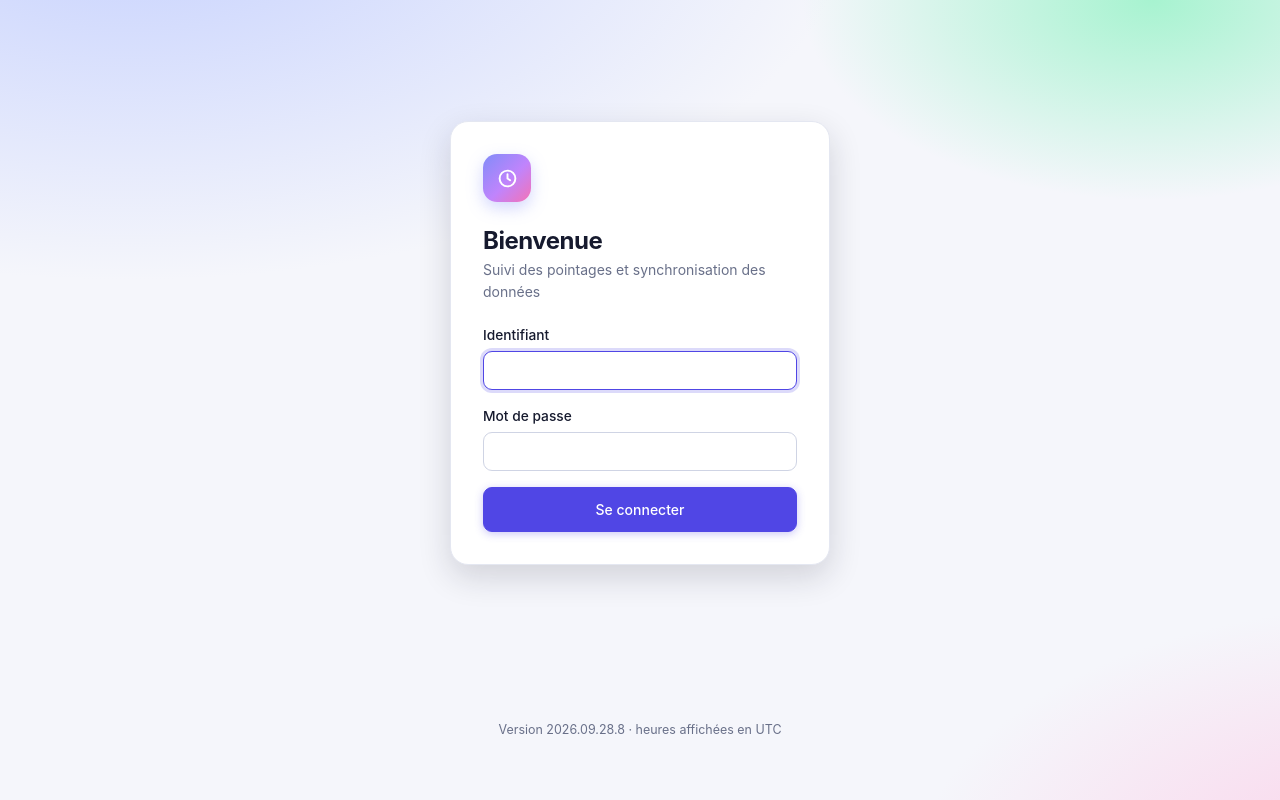
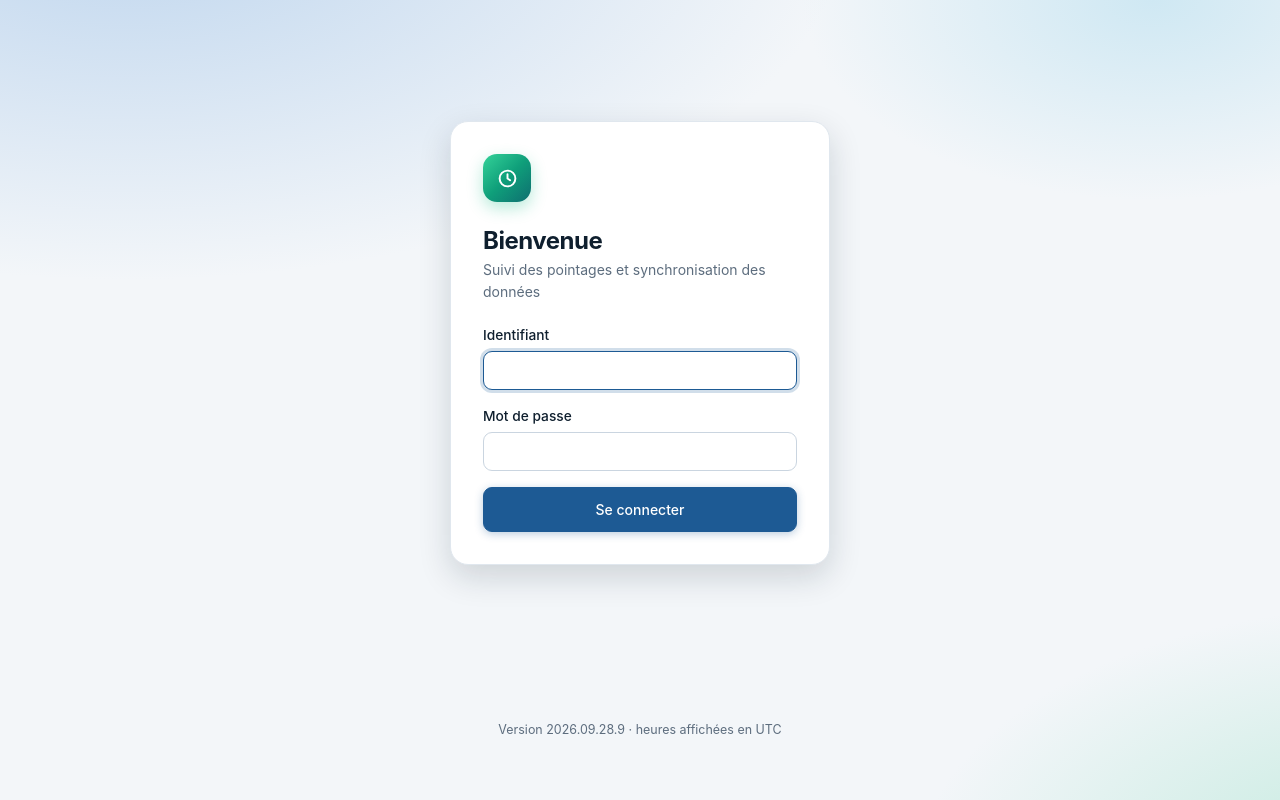
Before and after one commit to bambamamadouperso/Pointage_Emp, a FastAPI app: page /login in a window 1280 px wide. Run offline with FastAPI, Linux system fonts and the light colour scheme.

Commit message:
Couleurs : bleu sombre et vert sombre à la place du violet
- Menu latéral bleu nuit, élément actif et logo en vert
- Boutons et liens en bleu sombre, cartes KPI bleu / bleu ciel / vert pétrole
- Variantes plus claires en thème sombre pour garder le contraste
- Page de connexion et icône de l'onglet assorties
- Version 2026.09.28.9

Co-Authored-By: Claude Opus 5.5 <noreply@anthropic.com>
Claude-Session: https://claude.ai/code/session_014z1e6rU9LcM7rCz3ftSFJE

```diff
--- a/app/__init__.py
+++ b/app/__init__.py
@@ -1 +1 @@
-__version__ = "2026.09.28.8"
+__version__ = "2026.09.28.9"
--- a/app/static/style.css
+++ b/app/static/style.css
@@ -1,19 +1,19 @@
 /* ==========================================================================
    Pointage — design épuré et coloré
-   Palette : indigo (action), émeraude (à l'heure / succès), ambre-orangé (retard),
-   rose-rouge (absent / erreur), ardoise (incomplet), ciel et violet pour les accents.
+   Palette : bleu sombre (action, navigation), vert sombre (accents), émeraude (à l'heure / succès),
+   ambre-orangé (retard), rose-rouge (absent / erreur), ardoise (incomplet).
    ========================================================================== */
 :root {
-  --bg: #f5f6fb;
+  --bg: #f3f6f9;
   --surface: #ffffff;
-  --surface-2: #f8f9fd;
-  --text: #161a2e;
-  --muted: #697089;
-  --border: #e4e7f1;
-  --border-strong: #cfd4e4;
-  --primary: #5046e5;
-  --primary-hover: #4338ca;
-  --primary-soft: #eef0ff;
+  --surface-2: #f6f8fb;
+  --text: #0f1f2e;
+  --muted: #5d6d7e;
+  --border: #e0e7ee;
+  --border-strong: #cad5e0;
+  --primary: #1d5a94;
+  --primary-hover: #154776;
+  --primary-soft: #e5eef7;
   --primary-text: #ffffff;
 
   --ok: #047857;   --ok-bg: #d1fae5;   --ok-solid: #10b981;
@@ -22,41 +22,42 @@
   --err: #be123c;  --err-bg: #ffe4e6;  --err-solid: #f43f5e;
   --run: #1d4ed8;  --run-bg: #dbeafe;  --run-solid: #3b82f6;
   --inc: #475569;  --inc-bg: #e2e8f0;  --inc-solid: #94a3b8;
-  --violet: #7c3aed; --violet-bg: #ede9fe;
+  --violet: #1e3a8a; --violet-bg: #dde6f6;
   --sky: #0369a1; --sky-bg: #e0f2fe;
-  --info-bg: #eef0ff;
+  --info-bg: #e7f0f8;
 
-  --side-bg: linear-gradient(180deg, #1e1b4b 0%, #2e2a7a 55%, #3730a3 100%);
-  --side-text: #c7c9f4;
+  --side-bg: linear-gradient(180deg, #0a1b2e 0%, #0e2840 55%, #0f3446 100%);
+  --side-text: #b6c7d8;
   --radius: 12px;
   --radius-sm: 8px;
-  --shadow: 0 1px 2px rgba(22, 26, 46, .04), 0 2px 8px rgba(22, 26, 46, .05);
-  --shadow-lg: 0 12px 32px rgba(22, 26, 46, .16);
+  --shadow: 0 1px 2px rgba(15, 31, 46, .04), 0 2px 8px rgba(15, 31, 46, .05);
+  --shadow-lg: 0 12px 32px rgba(15, 31, 46, .16);
   --side-w: 248px;
   color-scheme: light;
 }
 @media (prefers-color-scheme: dark) {
   :root {
-    --bg: #0c0f1d;
-    --surface: #141830;
-    --surface-2: #181d38;
-    --text: #e8eaf6;
-    --muted: #959bb8;
-    --border: #262c4b;
-    --border-strong: #353c63;
-    --primary: #7c74ff;
-    --primary-hover: #938cff;
-    --primary-soft: #232552;
+    --bg: #09131d;
+    --surface: #0f1c29;
+    --surface-2: #132335;
+    --text: #e4ecf3;
+    --muted: #8aa0b4;
+    --border: #1d3044;
+    --border-strong: #2a435c;
+    --primary: #4f9ddf;
+    --primary-hover: #6cb0e8;
+    --primary-soft: #122e48;
+    --primary-text: #061423;
     --ok: #34d399;   --ok-bg: #0f2f26;
     --warn: #fbbf24; --warn-bg: #33280b;
     --late: #fb923c; --late-bg: #3a2210;
     --err: #fb7185;  --err-bg: #3b1220;
     --run: #93c5fd;  --run-bg: #16244d;
     --inc: #cbd5e1;  --inc-bg: #273046;
-    --violet: #c4b5fd; --violet-bg: #2a2150;
+    --violet: #93b4f0; --violet-bg: #142a4a;
     --sky: #7dd3fc; --sky-bg: #0f2a3d;
-    --info-bg: #1d2150;
-    --side-bg: linear-gradient(180deg, #0f0d2e 0%, #1b1850 60%, #231f6b 100%);
+    --info-bg: #112c45;
+    --side-bg: linear-gradient(180deg, #050f1a 0%, #091c2e 60%, #0a2632 100%);
     --shadow: 0 1px 2px rgba(0, 0, 0, .3);
     --shadow-lg: 0 12px 32px rgba(0, 0, 0, .5);
     color-scheme: dark;
@@ -109,8 +110,8 @@ body.app { display: grid; grid-template-columns: var(--side-w) minmax(0, 1fr); m
 .brand:hover { text-decoration: none; }
 .brand-mark {
   width: 38px; height: 38px; border-radius: 11px; display: grid; place-items: center; color: #fff;
-  background: linear-gradient(135deg, #818cf8 0%, #c084fc 55%, #f472b6 100%);
-  box-shadow: 0 6px 16px rgba(129, 140, 248, .35);
+  background: linear-gradient(135deg, #34d399 0%, #0f9f7a 50%, #0e6e70 100%);
+  box-shadow: 0 6px 16px rgba(16, 185, 129, .3);
 }
 .brand-mark .ico { width: 21px; height: 21px; stroke-width: 2.2; }
 .brand-mark.small { width: 30px; height: 30px; border-radius: 9px; }
@@ -316,13 +324,13 @@ details.edit summary::-webkit-details-marker { display: none; }
 
 /* ---------------------------------------------------------------- connexion */
 body.guest { min-height: 100vh; background:
-  radial-gradient(1200px 600px at 10% -10%, #c7d2fe 0%, transparent 60%),
-  radial-gradient(900px 500px at 110% 110%, #fbcfe8 0%, transparent 55%),
-  radial-gradient(700px 400px at 90% 0%, #a7f3d0 0%, transparent 50%), var(--bg); }
+  radial-gradient(1200px 600px at 10% -10%, #bfd6ee 0%, transparent 60%),
+  radial-gradient(900px 500px at 110% 110%, #bfe9dc 0%, transparent 55%),
+  radial-gradient(700px 400px at 90% 0%, #cfe8f3 0%, transparent 50%), var(--bg); }
 @media (prefers-color-scheme: dark) {
   body.guest { background:
-    radial-gradient(1200px 600px at 10% -10%, #312e81 0%, transparent 60%),
-    radial-gradient(900px 500px at 110% 110%, #4a1d3f 0%, transparent 55%), var(--bg); }
+    radial-gradient(1200px 600px at 10% -10%, #0f2d4a 0%, transparent 60%),
+    radial-gradient(900px 500px at 110% 110%, #0c3a33 0%, transparent 55%), var(--bg); }
 }
 .login { min-height: 88vh; display: grid; place-items: center; padding: 16px; }
 .login-card { width: 100%; max-width: 380px; display: flex; flex-direction: column; gap: 1rem; padding: 2rem; box-shadow: var(--shadow-lg); border-radius: 18px; }
```
Also changed, not shown: other parts of app/static/style.css (+20 -13 lines), app/templates/base.html (line endings or trailing spaces).
